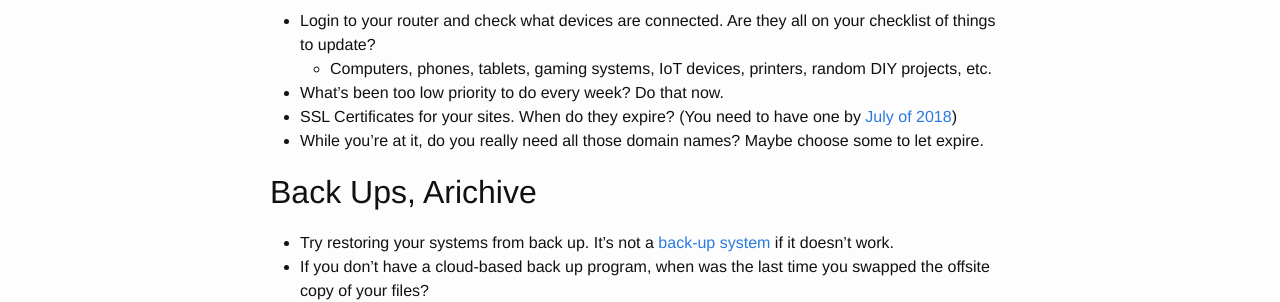
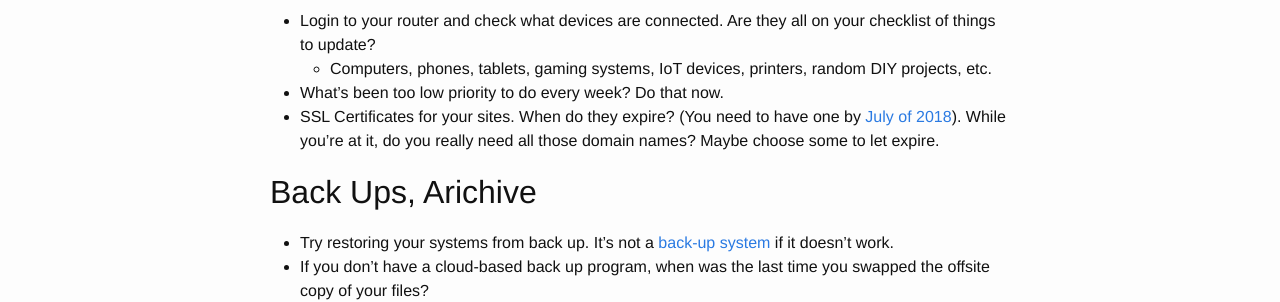
Before and after one commit to CRASHSpace/tuesday, a Jekyll site: the page built from _sweep/quarterly_tasks.md, in a window 1280 px wide. Shown: the part 440-742 px from the top of the page. Built offline with Jekyll 4.4.1, drawn with Linux system fonts in a browser that asks for light colours.

```diff
--- a/_sweep/quarterly_tasks.md
+++ b/_sweep/quarterly_tasks.md
@@ -19,8 +19,7 @@ showonindexas: link
 * Login to your router and check what devices are connected. Are they all on your checklist of things to update?
   * Computers, phones, tablets, gaming systems, IoT devices, printers, random DIY projects, etc.
 * What's been too low priority to do every week? Do that now.
-* SSL Certificates for your sites. When do they expire? (You need to have one by [July of 2018](https://blog.chromium.org/2018/02/a-secure-web-is-here-to-stay.html))
-* While you're at it, do you really need all those domain names? Maybe choose some to let expire.
+* SSL Certificates for your sites. When do they expire? (You need to have one by [July of 2018](https://blog.chromium.org/2018/02/a-secure-web-is-here-to-stay.html)). While you're at it, do you really need all those domain names? Maybe choose some to let expire.
 
 ## Back Ups,  Arichive
 
```
